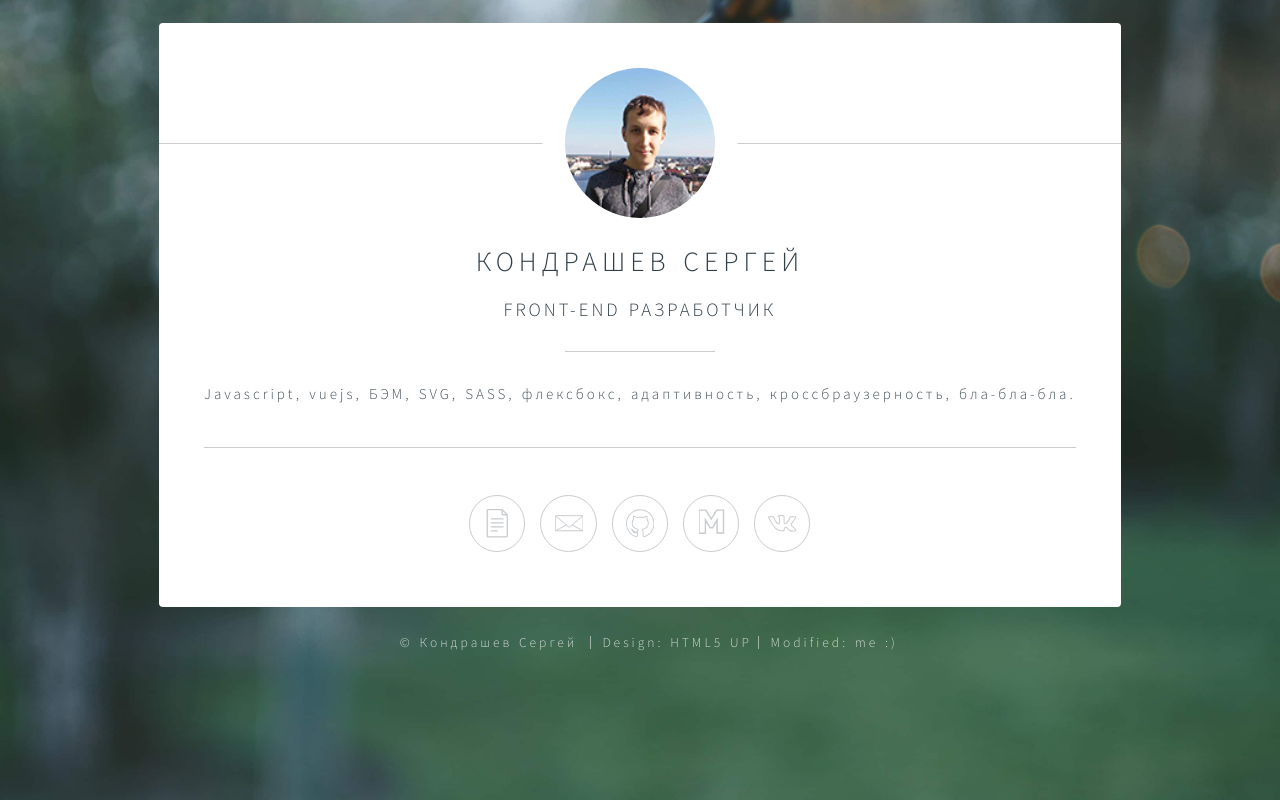
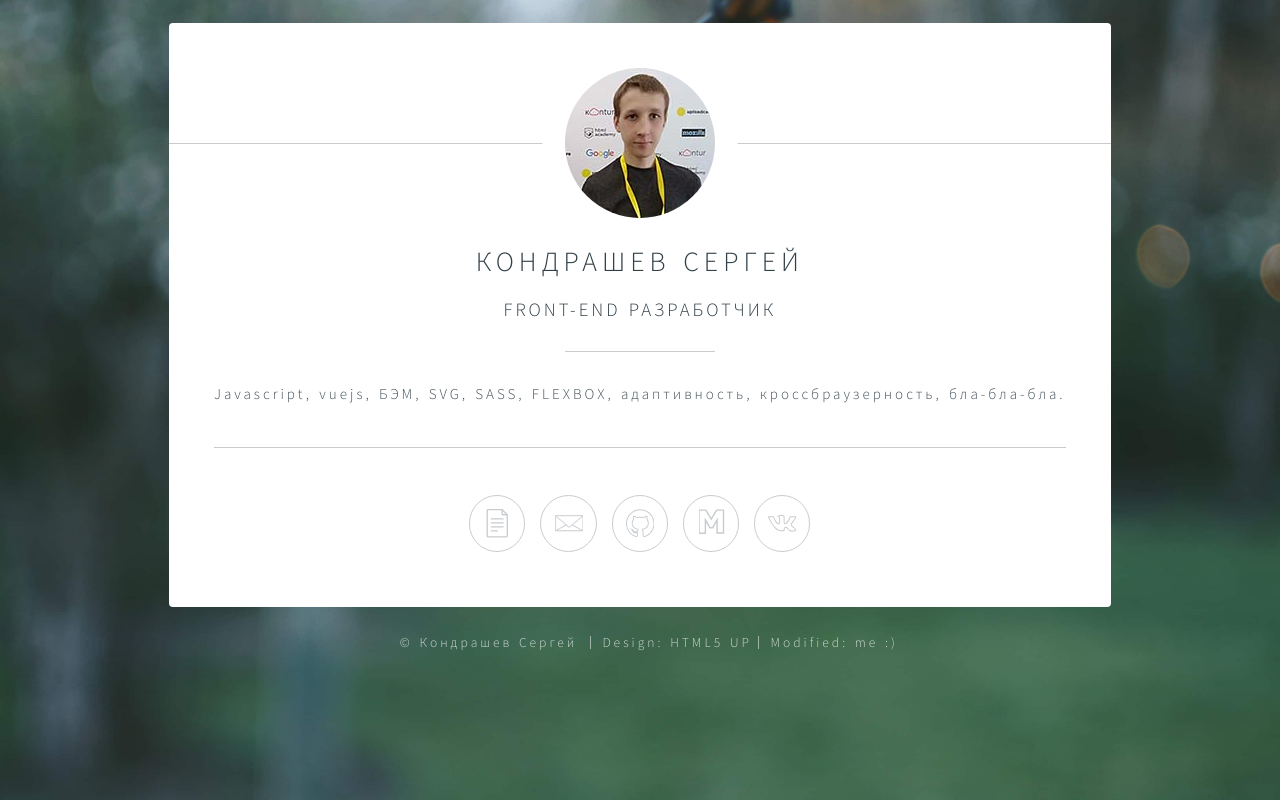
Before and after one commit to dudd1ts/dudd1ts.github.io, a plain HTML site: page index.html in a window 1280 px wide. Drawn offline with Linux system fonts and the light colour scheme.

Commit message:
Path to an avatar image was changed

```diff
--- a/index.html
+++ b/index.html
@@ -57,10 +57,10 @@
 				<!-- Main -->
 					<main class="page-main" itemscope itemtype="http://schema.org/Person">
 						<header>
-							<span class="avatar"><img src="img/122x122.jpg" alt="Кондрашев Сергей - фото" itemprop="image"></span>
+							<span class="avatar"><img src="img/photo-small.jpg" alt="Кондрашев Сергей - фото" itemprop="image"></span>
 							<h1><span itemprop="familyName">Кондрашев</span> <span itemprop="givenName">Сергей</span></h1>
 							<h2 itemprop="jobTitle">Front-end разработчик</h2>
-							<p class="description">Javascript, vuejs, БЭМ, SVG, SASS, флексбокс, адаптивность, кроссбраузерность, <span class="nowrap">бла-бла-бла</span>.</p>
+							<p class="description">Javascript, vuejs, БЭМ, SVG, SASS, FLEXBOX, адаптивность, кроссбраузерность, <span class="nowrap">бла-бла-бла</span>.</p>
 						</header>
 						<hr>
 						<footer>
```
